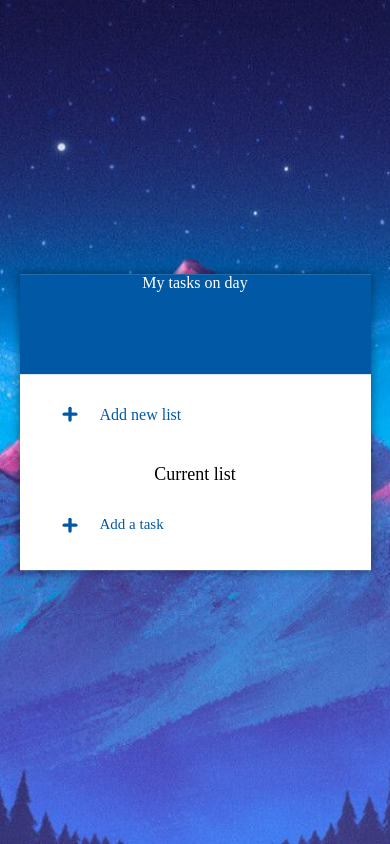
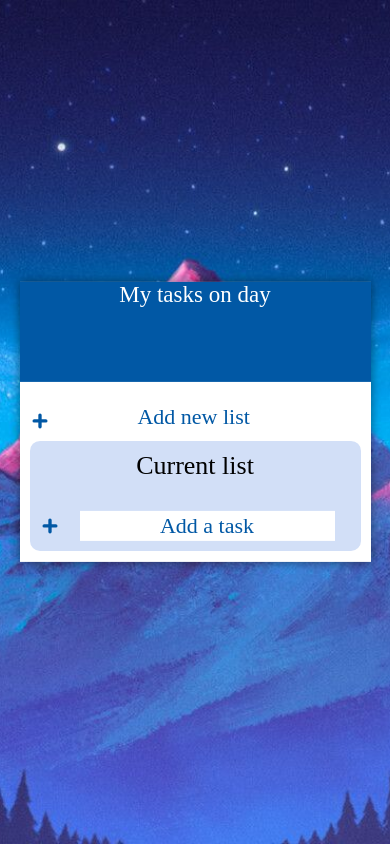
Before and after one commit to DmytroKalenko/MakeTOdo, a website: page index.html in a window 390 px wide. Drawn offline with nearby package versions, Linux system fonts and the light colour scheme.

Commit message:
updateStyle

```diff
--- a/scss/style.scss
+++ b/scss/style.scss
@@ -218,18 +218,16 @@
 }
 
 @media screen and (max-width: 470px) {
-    p,
-    input,
-    .container .modal_window .content .container__inner .addlist input,
-    .container .modal_window .content .container__inner .lists li .item p {
-        font-size: 16px;
-    }
-    .container .modal_window .content .item__list .title__item__list {
-        font-size: 18px;
-    }
     .container {
         .modal_window {
             padding-bottom: 1px;
+            .content {
+                .item__list {
+                    background-color: #d2dff7;
+                    padding: 0 10px;
+                    border-radius: 10px;
+                }
+            }
             .title {
                 flex-direction: column;
                 .aboutweather {
@@ -248,16 +246,38 @@
                     padding-bottom: 6px;
                 }
             }
-            ul,
             .addTask {
-                padding: 0px 20px;
-                margin: 14px 0;
-            }
-            .addTask {
-                padding: 0px 20px;
+                padding: 0;
+                margin: 10px 0;
                 input[type="text"] {
                     width: 82%;
-                    font-size: 15px;
+                    font-size: 22px;
+                    text-align: center;
+                    border: 2px solid transparent;
+                    &:focus {
+                        transition: all .5s;
+                        border: 2px solid black;
+                    }
+                }
+            }
+            .content {
+                padding: 10px;
+                .container__inner {
+                    .addlist {
+                        padding: 10px 0px;
+                        input[type="text"] {
+                            text-align: center;
+                            border: 2px solid transparent;
+                            &:focus {
+                                transition: all .5s;
+                                border: 2px solid black;
+                            }
+                        }
+                    }
+                    .lists {
+                        padding: 0;
+                        margin: 0;
+                    }
                 }
             }
         }
```
Also changed, not shown: css/style.min.css.
